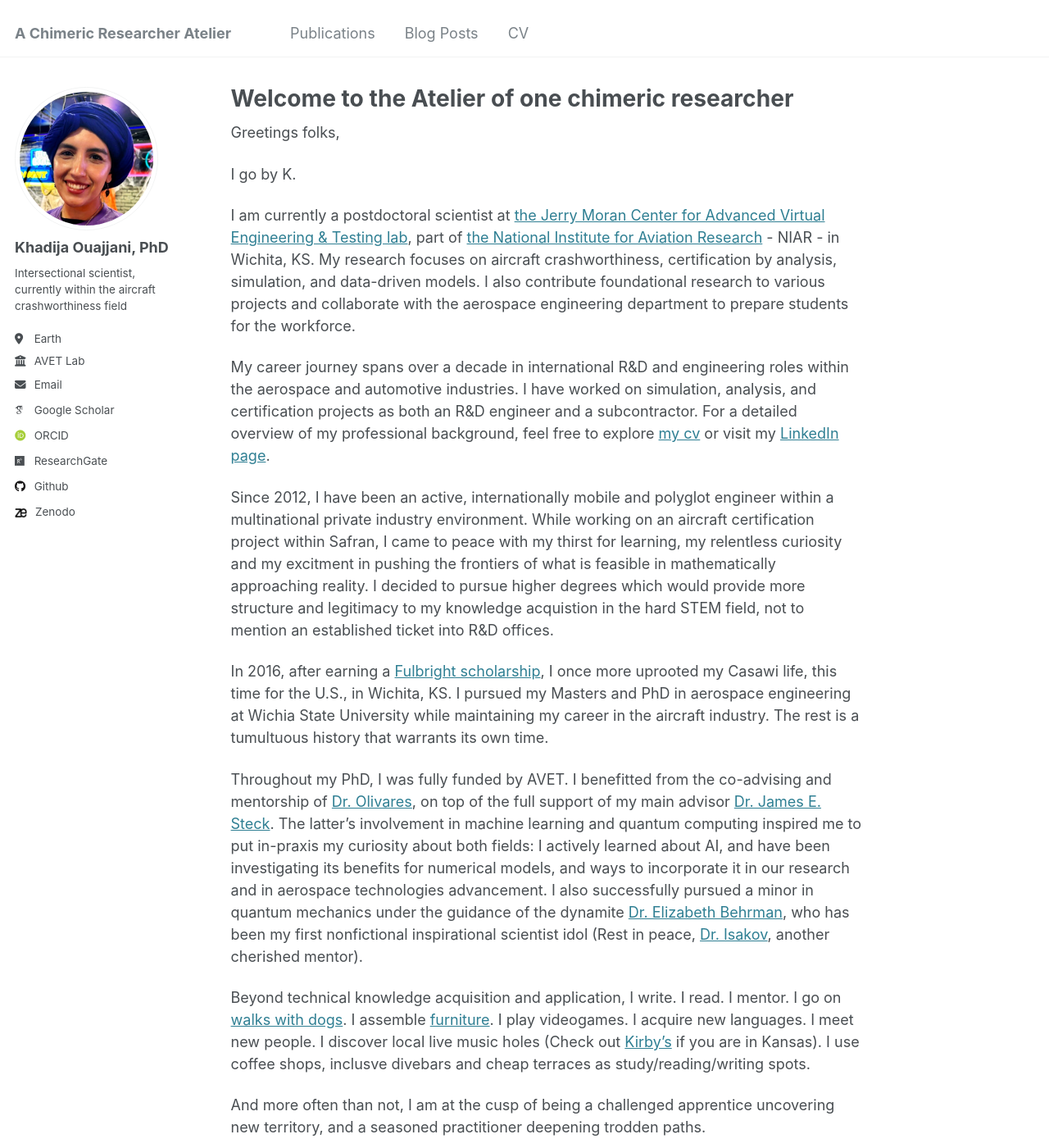
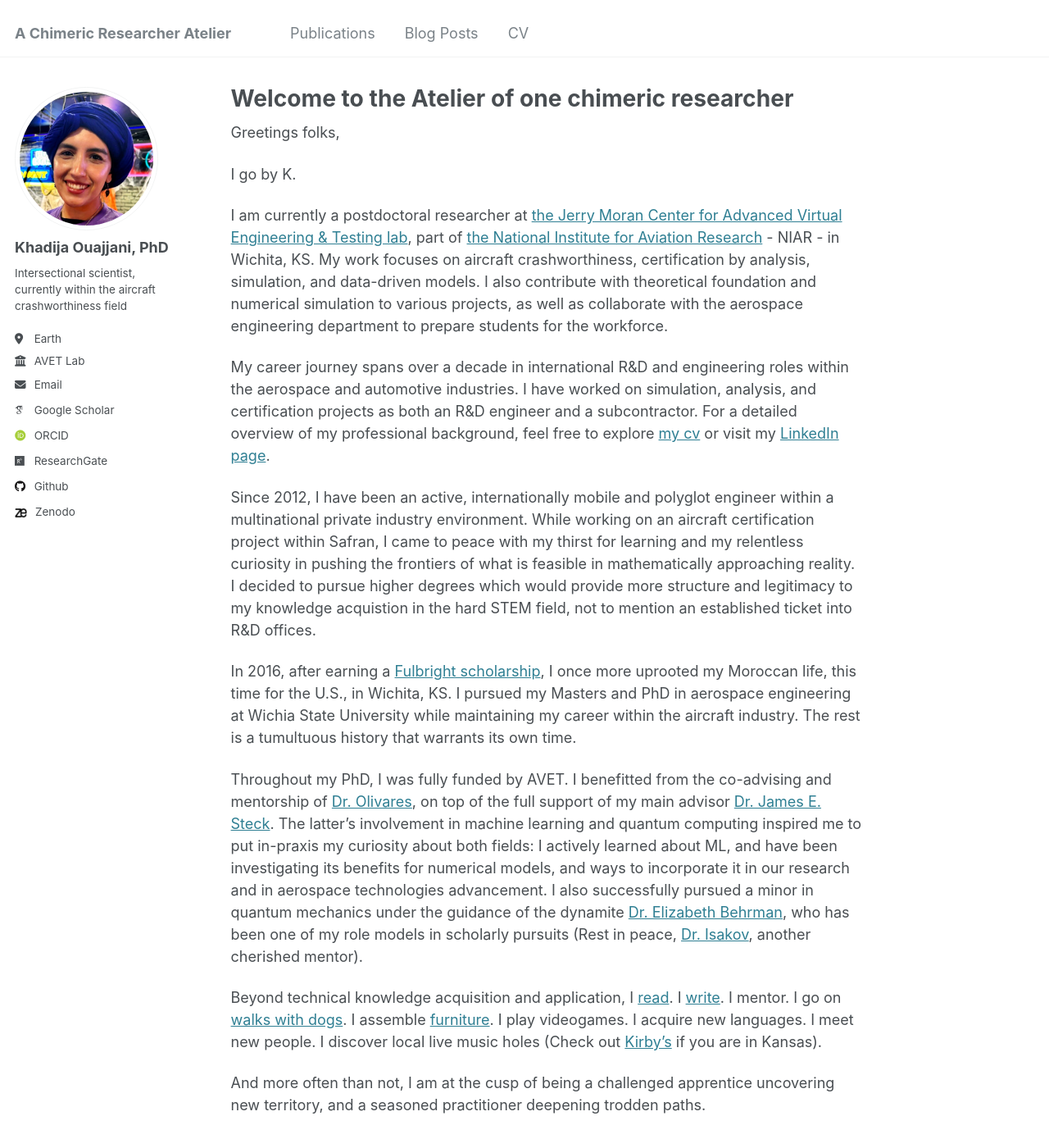
Before and after one commit to drko-curius/drko-curius.github.io, a Jekyll site: the page built from _pages/about.md, in a window 1280 px wide and 1400 px high. Shown: the whole window at 82% size. Built offline with Jekyll 4.4.1, drawn with Linux system fonts in a browser that asks for light colours; some web fonts are replaced.

Commit message:
Update about.md

```diff
--- a/_pages/about.md
+++ b/_pages/about.md
@@ -12,16 +12,16 @@ Greetings folks,
 
 I go by K.
 
-I am currently a postdoctoral scientist at [the Jerry Moran Center for Advanced Virtual Engineering & Testing lab](https://www.wichita.edu/industry_and_defense/NIAR/Laboratories/avet/avet.php), part of [the National Institute for Aviation Research](https://www.wichita.edu/industry_and_defense/NIAR/) - NIAR - in Wichita, KS. My research focuses on aircraft crashworthiness, certification by analysis, simulation, and data-driven models. I also contribute foundational research to various projects and collaborate with the aerospace engineering department to prepare students for the workforce.
+I am currently a postdoctoral researcher at [the Jerry Moran Center for Advanced Virtual Engineering & Testing lab](https://www.wichita.edu/industry_and_defense/NIAR/Laboratories/avet/avet.php), part of [the National Institute for Aviation Research](https://www.wichita.edu/industry_and_defense/NIAR/) - NIAR - in Wichita, KS. My work focuses on aircraft crashworthiness, certification by analysis, simulation, and data-driven models. I also contribute with theoretical foundation and numerical simulation to various projects, as well as collaborate with the aerospace engineering department to prepare students for the workforce.
 
 My career journey spans over a decade in international R&D and engineering roles within the aerospace and automotive industries. I have worked on simulation, analysis, and certification projects as both an R&D engineer and a subcontractor. For a detailed overview of my professional background, feel free to explore [my cv](https://drko-curius.github.io/cv/) or visit my [LinkedIn page](https://www.linkedin.com/in/khadijaouajjani/).
 
-Since 2012, I have been an active, internationally mobile and polyglot engineer within a multinational private industry environment. While working on an aircraft certification project within Safran, I came to peace with my thirst for learning, my relentless curiosity and my excitment in pushing the frontiers of what is feasible in mathematically approaching reality. I decided to pursue higher degrees which would provide more structure and legitimacy to my knowledge acquistion in the hard STEM field, not to mention an established ticket into R&D offices.
+Since 2012, I have been an active, internationally mobile and polyglot engineer within a multinational private industry environment. While working on an aircraft certification project within Safran, I came to peace with my thirst for learning and my relentless curiosity in pushing the frontiers of what is feasible in mathematically approaching reality. I decided to pursue higher degrees which would provide more structure and legitimacy to my knowledge acquistion in the hard STEM field, not to mention an established ticket into R&D offices.
 
-In 2016, after earning a [Fulbright scholarship](https://us.fulbrightonline.org/), I once more uprooted my Casawi life, this time for the U.S., in Wichita, KS. I pursued my Masters and PhD in aerospace engineering at Wichia State University while maintaining my career in the aircraft industry. The rest is a tumultuous history that warrants its own time.
+In 2016, after earning a [Fulbright scholarship](https://us.fulbrightonline.org/), I once more uprooted my Moroccan life, this time for the U.S., in Wichita, KS. I pursued my Masters and PhD in aerospace engineering at Wichia State University while maintaining my career within the aircraft industry. The rest is a tumultuous history that warrants its own time.
 
-Throughout my PhD, I was fully funded by AVET. I benefitted from the co-advising and mentorship of [Dr. Olivares](https://www.researchgate.net/profile/Gerardo-Olivares-6), on top of the full support of my main advisor [Dr. James E. Steck](https://www.researchgate.net/profile/James-Steck). The latter's involvement in machine learning and quantum computing inspired me to put in-praxis my curiosity about both fields: I actively learned about AI, and have been investigating its benefits for numerical models, and ways to incorporate it in our research and in aerospace technologies advancement. I also successfully pursued a minor in quantum mechanics under the guidance of the dynamite [Dr. Elizabeth Behrman](https://www.researchgate.net/profile/Elizabeth-Behrman), who has been my first nonfictional inspirational scientist idol (Rest in peace, [Dr. Isakov](https://www.researchgate.net/profile/Victor-Isakov), another cherished mentor).
+Throughout my PhD, I was fully funded by AVET. I benefitted from the co-advising and mentorship of [Dr. Olivares](https://www.researchgate.net/profile/Gerardo-Olivares-6), on top of the full support of my main advisor [Dr. James E. Steck](https://www.researchgate.net/profile/James-Steck). The latter's involvement in machine learning and quantum computing inspired me to put in-praxis my curiosity about both fields: I actively learned about ML, and have been investigating its benefits for numerical models, and ways to incorporate it in our research and in aerospace technologies advancement. I also successfully pursued a minor in quantum mechanics under the guidance of the dynamite [Dr. Elizabeth Behrman](https://www.researchgate.net/profile/Elizabeth-Behrman), who has been one of my role models in scholarly pursuits (Rest in peace, [Dr. Isakov](https://www.researchgate.net/profile/Victor-Isakov), another cherished mentor).
 
-Beyond technical knowledge acquisition and application, I write. I read. I mentor. I go on [walks with dogs](https://beautiesandbeasts.org/). I assemble [furniture](https://www.rescue.org/united-states/wichita-ks). I play videogames. I acquire new languages. I meet new people. I discover local live music holes (Check out [Kirby's](https://kirbysbeerstore.com/) if you are in Kansas). I use coffee shops, inclusve divebars and cheap terraces as study/reading/writing spots.
+Beyond technical knowledge acquisition and application, I [read](https://app.thestorygraph.com/tags/550a9829-ac8f-4fc9-9b6a-23b8992aac2a?redirect=true). I [write](https://www.hurrytothecapsule.com/). I mentor. I go on [walks with dogs](https://beautiesandbeasts.org/). I assemble [furniture](https://www.rescue.org/united-states/wichita-ks). I play videogames. I acquire new languages. I meet new people. I discover local live music holes (Check out [Kirby's](https://kirbysbeerstore.com/) if you are in Kansas).
 
 And more often than not, I am at the cusp of being a challenged apprentice uncovering new territory, and a seasoned practitioner deepening trodden paths.
```
